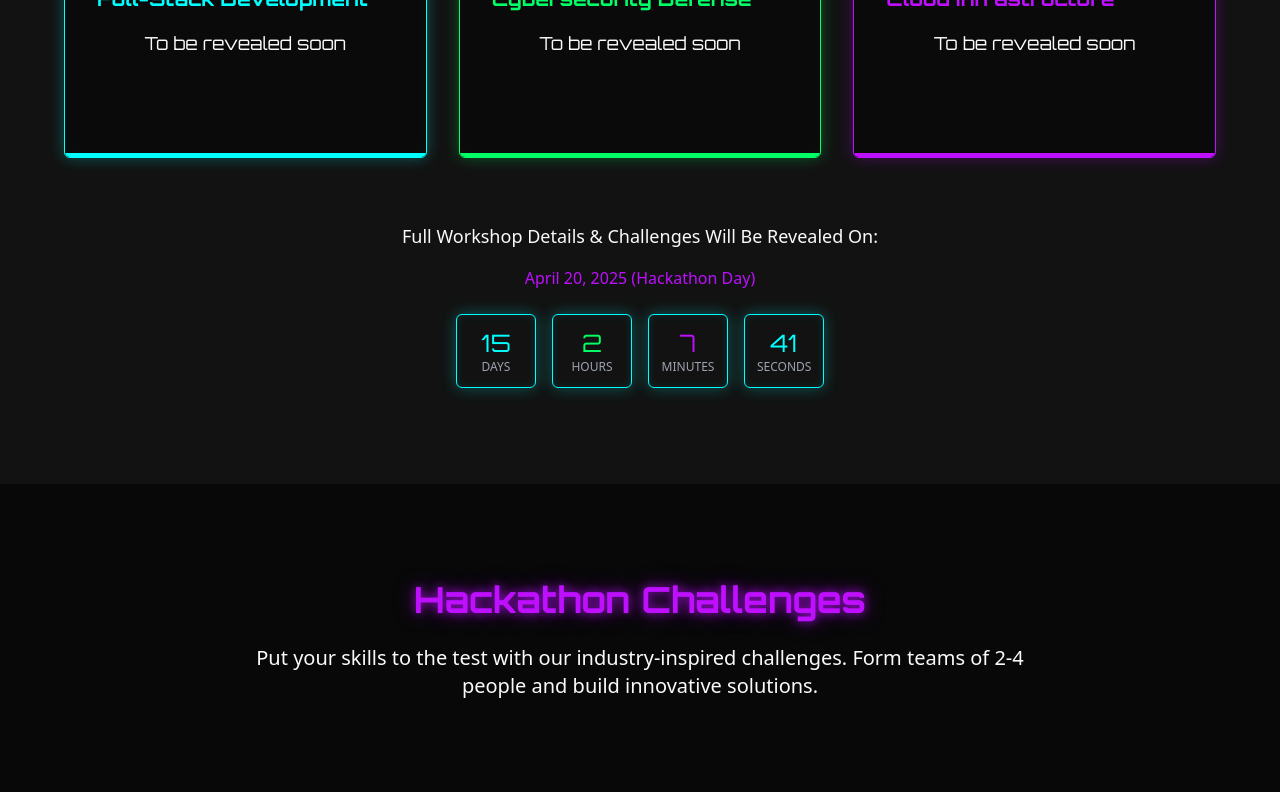
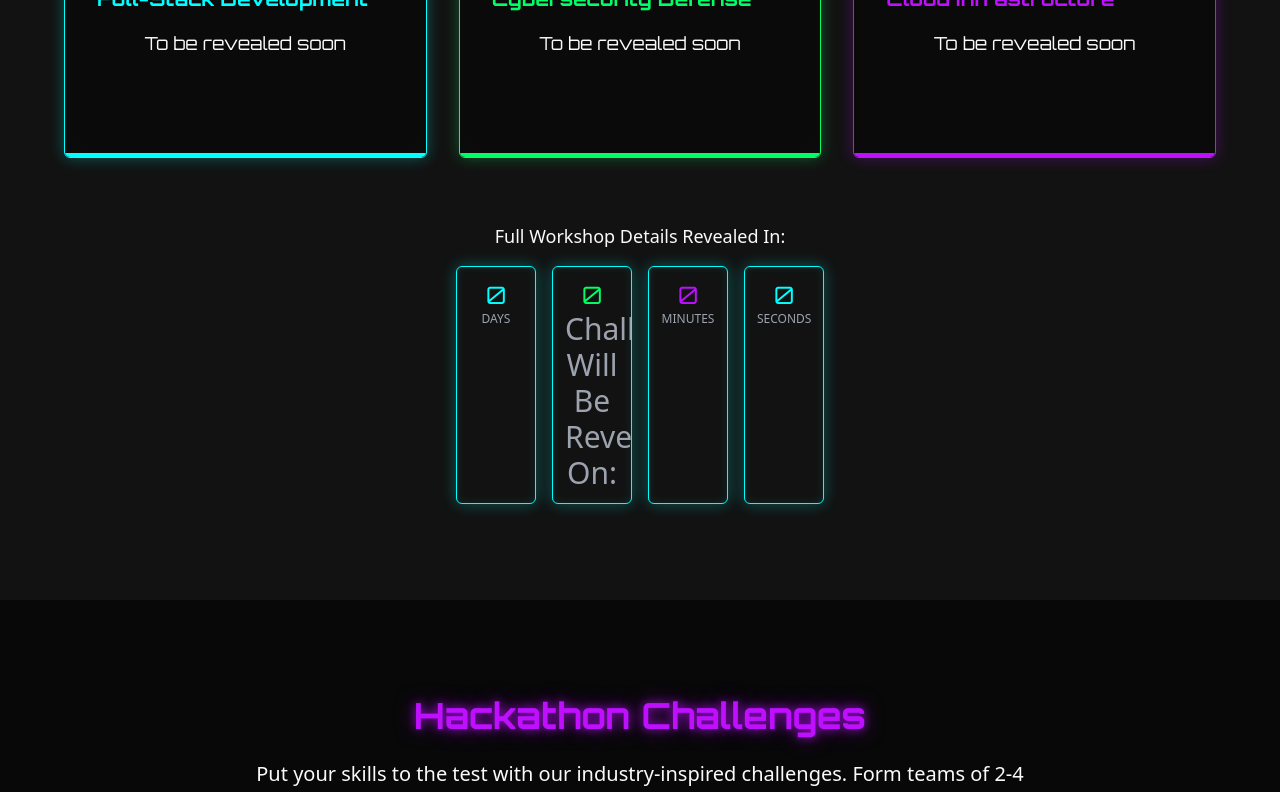
Before and after one commit to maryemchk/impact-v1-site, a React (Vite) app: page / in a window 1280 px wide. Shown: the part 2882-3674 px from the top of the page. Built offline with nearby package versions, Linux system fonts and the light colour scheme.

Commit message:
Visual edit in Lovable
Edited UI in Lovable

```diff
--- a/src/components/WorkshopsPreview.tsx
+++ b/src/components/WorkshopsPreview.tsx
@@ -1,7 +1,5 @@
-
-import React, { useState, useEffect } from 'react';
+import React, { useState } from 'react';
 import { Code2, Database, Globe, HardDrive, Shield, Cpu } from 'lucide-react';
-
 interface WorkshopCard {
   id: number;
   title: string;
@@ -9,95 +7,71 @@ interface WorkshopCard {
   color: string;
   description: string;
 }
-
-const workshops: WorkshopCard[] = [
-  {
+const workshops: WorkshopCard[] = [{
   id: 1,
   title: "AI & ML Workshop",
   icon: <Cpu className="h-12 w-12" />,
   color: "cyber-blue",
   description: "Dive into artificial intelligence and machine learning fundamentals. Build and train models for real-world applications."
-  },
-  {
+}, {
   id: 2,
   title: "Blockchain Fundamentals",
   icon: <Database className="h-12 w-12" />,
   color: "cyber-green",
   description: "Explore decentralized technology and learn how to implement basic blockchain solutions."
-  },
-  {
+}, {
   id: 3,
   title: "IoT Innovation Lab",
   icon: <HardDrive className="h-12 w-12" />,
   color: "cyber-purple",
   description: "Connect the physical world with digital solutions through Internet of Things technologies."
-  },
-  {
+}, {
   id: 4,
   title: "Full-Stack Development",
   icon: <Code2 className="h-12 w-12" />,
   color: "cyber-blue",
   description: "Build complete web applications using modern frameworks and best practices."
-  },
-  {
+}, {
   id: 5,
   title: "Cybersecurity Defense",
   icon: <Shield className="h-12 w-12" />,
   color: "cyber-green",
   description: "Learn defensive security techniques and protect systems from cyber threats."
-  },
-  {
+}, {
   id: 6,
   title: "Cloud Infrastructure",
   icon: <Globe className="h-12 w-12" />,
   color: "cyber-purple",
   description: "Deploy and manage scalable applications using cloud technologies."
-  }
-];
-
+}];
 const WorkshopsPreview = () => {
+  const [countdownValue] = useState<number>(1680019200000);
   const [activeCard, setActiveCard] = useState<number | null>(null);
-  const [timeLeft, setTimeLeft] = useState({
-    days: 0,
-    hours: 0,
-    minutes: 0,
-    seconds: 0
-  });
-
-  useEffect(() => {
   const calculateTimeLeft = () => {
-      // April 20, 2025 - Hackathon day
-      const targetDate = new Date(2025, 3, 20).getTime();
-      const now = new Date().getTime();
-      const difference = targetDate - now;
-
-      if (difference > 0) {
-        return {
-          days: Math.floor(difference / (1000 * 60 * 60 * 24)),
-          hours: Math.floor((difference / (1000 * 60 * 60)) % 24),
-          minutes: Math.floor((difference / 1000 / 60) % 60),
-          seconds: Math.floor((difference / 1000) % 60)
-        };
-      }
-      return {
+    const difference = countdownValue - new Date().getTime();
+    let timeLeft = {
       days: 0,
       hours: 0,
       minutes: 0,
       seconds: 0
     };
+    if (difference > 0) {
+      timeLeft = {
+        days: Math.floor(difference / (1000 * 60 * 60 * 24)),
+        hours: Math.floor(difference / (1000 * 60 * 60) % 24),
+        minutes: Math.floor(difference / 1000 / 60 % 60),
+        seconds: Math.floor(difference / 1000 % 60)
       };
-
-    // Initial calculation
-    setTimeLeft(calculateTimeLeft());
-
-    // Update every second
-    const timer = setInterval(() => {
+    }
+    return timeLeft;
+  };
+  const [timeLeft, setTimeLeft] = useState(calculateTimeLeft());
+  React.useEffect(() => {
+    const timer = setTimeout(() => {
       setTimeLeft(calculateTimeLeft());
     }, 1000);
-
-    return () => clearInterval(timer);
-  }, []);
-
+    return () => clearTimeout(timer);
+  });
   const handleCardHover = (id: number) => {
     setActiveCard(id);
 
@@ -106,9 +80,7 @@ const WorkshopsPreview = () => {
     audio.volume = 0.1;
     audio.play().catch(err => console.log('Audio playback prevented:', err));
   };
-
-  return (
-    <section id="workshops" className="section-padding relative bg-dark-gray">
+  return <section id="workshops" className="section-padding relative bg-dark-gray">
       <div className="max-w-6xl mx-auto">
         <h2 className="text-3xl md:text-4xl font-orbitron font-bold text-center mb-6 text-cyber-blue glow-text-blue">
           Workshops Preview
@@ -119,13 +91,7 @@ const WorkshopsPreview = () => {
         </p>
 
         <div className="grid grid-cols-1 md:grid-cols-2 lg:grid-cols-3 gap-8">
-          {workshops.map((workshop) => (
-            <div
-              key={workshop.id}
-              className={`cyber-card relative overflow-hidden ${workshop.color === 'cyber-blue' ? '' : workshop.color === 'cyber-green' ? 'cyber-card-green' : 'cyber-card-purple'}`}
-              onMouseEnter={() => handleCardHover(workshop.id)}
-              onMouseLeave={() => setActiveCard(null)}
-            >
+          {workshops.map(workshop => <div key={workshop.id} className={`cyber-card relative overflow-hidden ${workshop.color === 'cyber-blue' ? '' : workshop.color === 'cyber-green' ? 'cyber-card-green' : 'cyber-card-purple'}`} onMouseEnter={() => handleCardHover(workshop.id)} onMouseLeave={() => setActiveCard(null)}>
               <div className="p-8 glass-effect h-full">
                 <div className={`mb-6 text-${workshop.color}`}>
                   {workshop.icon}
@@ -147,13 +113,11 @@ const WorkshopsPreview = () => {
               </div>
 
               <div className={`absolute bottom-0 left-0 w-full h-1 bg-${workshop.color}`}></div>
-            </div>
-          ))}
+            </div>)}
         </div>
 
         <div className="mt-16 text-center">
-          <p className="text-lg mb-4">Full Workshop Details & Challenges Will Be Revealed On:</p>
-          <p className="text-cyber-purple mb-6">April 20, 2025 (Hackathon Day)</p>
+          <p className="text-lg mb-4">Full Workshop Details Revealed In:</p>
           <div className="flex justify-center gap-4">
             <div className="cyber-card p-3 w-20">
               <div className="text-2xl font-orbitron text-cyber-blue">{timeLeft.days}</div>
@@ -161,7 +125,7 @@ const WorkshopsPreview = () => {
             </div>
             <div className="cyber-card p-3 w-20">
               <div className="text-2xl font-orbitron text-cyber-green">{timeLeft.hours}</div>
-              <div className="text-xs text-gray-400">HOURS</div>
+              <div className="text-gray-400 text-3xl">Challenges Will Be Revealed On:</div>
             </div>
             <div className="cyber-card p-3 w-20">
               <div className="text-2xl font-orbitron text-cyber-purple">{timeLeft.minutes}</div>
@@ -174,8 +138,6 @@ const WorkshopsPreview = () => {
           </div>
         </div>
       </div>
-    </section>
-  );
+    </section>;
 };
-
 export default WorkshopsPreview;
```
Lines whose indentation alone changed are shown as unchanged.
